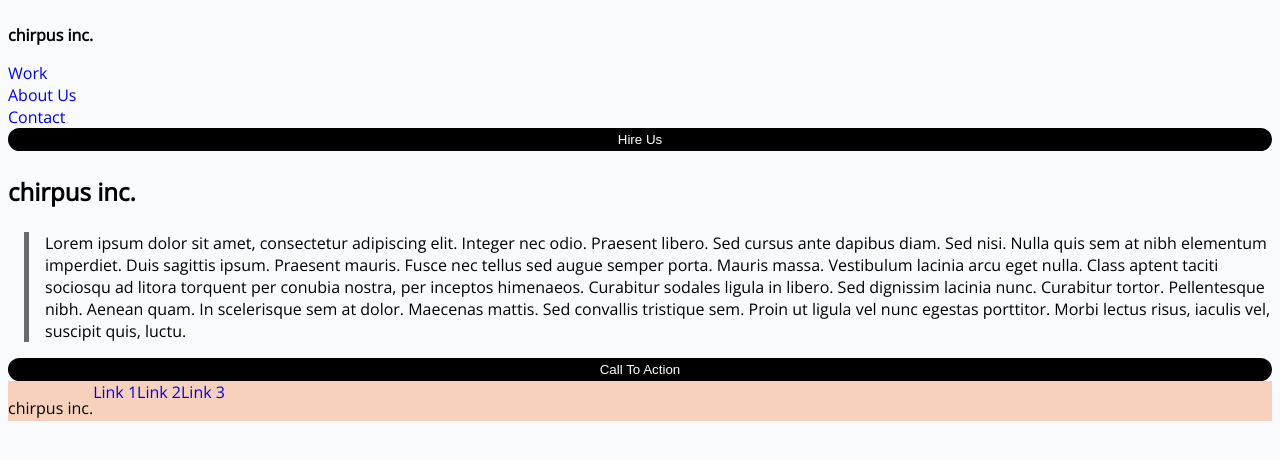
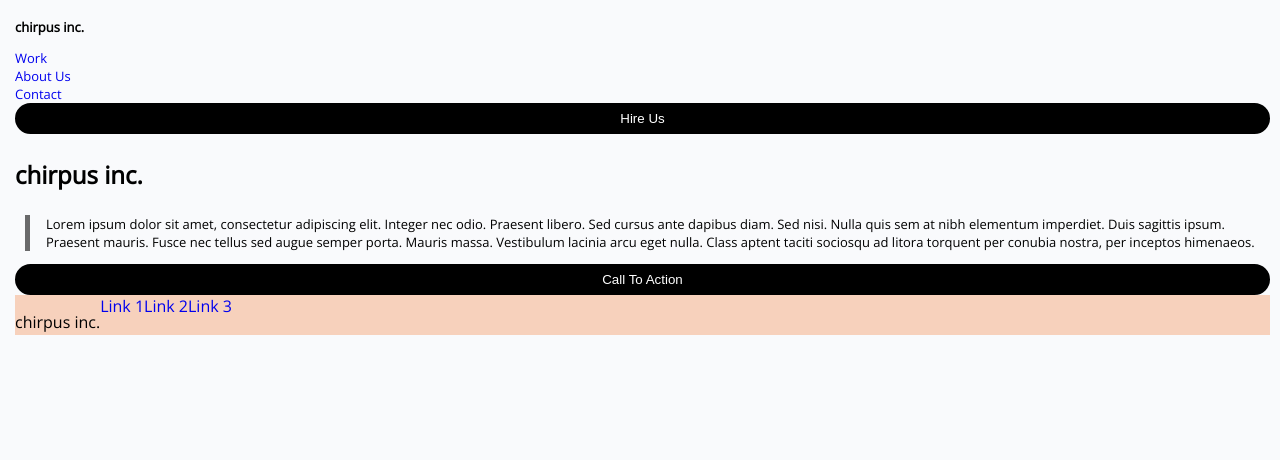
Before and after one commit to JessicaPreuss/Lab2, a plain HTML site: page index.html in a window 1280 px wide. Drawn offline with nearby package versions, Linux system fonts and the light colour scheme.

Commit message:
Styles added 2

```diff
--- a/index.html
+++ b/index.html
@@ -11,7 +11,7 @@
 </head>
 <body>
     <div class="navigation">
-        <p class="topChirpus"> chirpus inc.</p>
+        <p id="topChirpus"> chirpus inc.</p>
         <a href="#"> Work</a>
         <a href="#"> About Us</a>
         <a href="#"> Contact</a>
@@ -21,7 +21,7 @@
     </div>
     <div>
         <p id="bodyChirpus">chirpus inc.</p>
-        <p id="content"> Lorem ipsum dolor sit amet, consectetur adipiscing elit. Integer nec odio. Praesent libero. Sed cursus ante dapibus diam. Sed nisi. Nulla quis sem at nibh elementum imperdiet. Duis sagittis ipsum. Praesent mauris. Fusce nec tellus sed augue semper porta. Mauris massa. Vestibulum lacinia arcu eget nulla. Class aptent taciti sociosqu ad litora torquent per conubia nostra, per inceptos himenaeos. Curabitur sodales ligula in libero. Sed dignissim lacinia nunc. Curabitur tortor. Pellentesque nibh. Aenean quam. In scelerisque sem at dolor. Maecenas mattis. Sed convallis tristique sem. Proin ut ligula vel nunc egestas porttitor. Morbi lectus risus, iaculis vel, suscipit quis, luctu.</p>
+        <p id="content"> Lorem ipsum dolor sit amet, consectetur adipiscing elit. Integer nec odio. Praesent libero. Sed cursus ante dapibus diam. Sed nisi. Nulla quis sem at nibh elementum imperdiet. Duis sagittis ipsum. Praesent mauris. Fusce nec tellus sed augue semper porta. Mauris massa. Vestibulum lacinia arcu eget nulla. Class aptent taciti sociosqu ad litora torquent per conubia nostra, per inceptos himenaeos.</p>
     </div>
     <div class="button">
         <button> Call To Action</button>
--- a/styles.css
+++ b/styles.css
@@ -2,19 +2,23 @@ body {
     font-family: 'Open Sans', sans-serif;
     background: #f9fafc;
     position: relative;
+    margin: 5px 10px 5px 15px;
 }
 .navigation {
     display: flex;
     flex-direction: column;
+    justify-content: left;
     color: #69696a;
+    font-size: small;
 }
-.topChirpus{
+#topChirpus{
     font-weight: bold;
     color: #000;
 }
 a {
     text-decoration: none;
 }
+
 button {
     color: #fff;
     background: #000;
@@ -26,6 +30,7 @@ button {
     justify-content: center;
     border: solid;
     border-radius: 20px;
+    height: 25px;
 }
 #bodyChirpus {
     font-size: x-large;
@@ -36,7 +41,8 @@ button {
     border-left-color:#69696a;
     padding-left: 16px;
     border-left-width: 5px;
-    margin-left: 16px;
+    margin-left: 10px;
+    font-size: small;
 }
 .bottomNavigation {
     display: flex;
```
